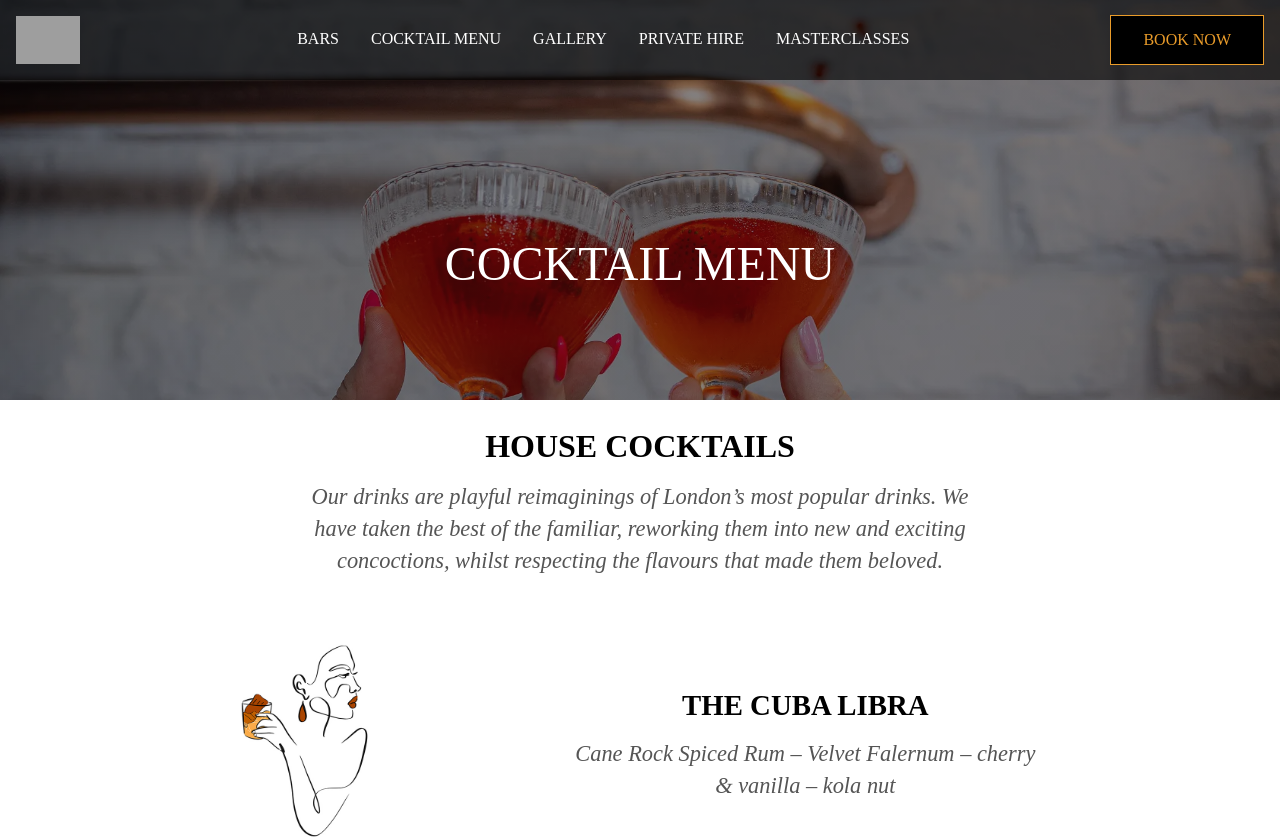
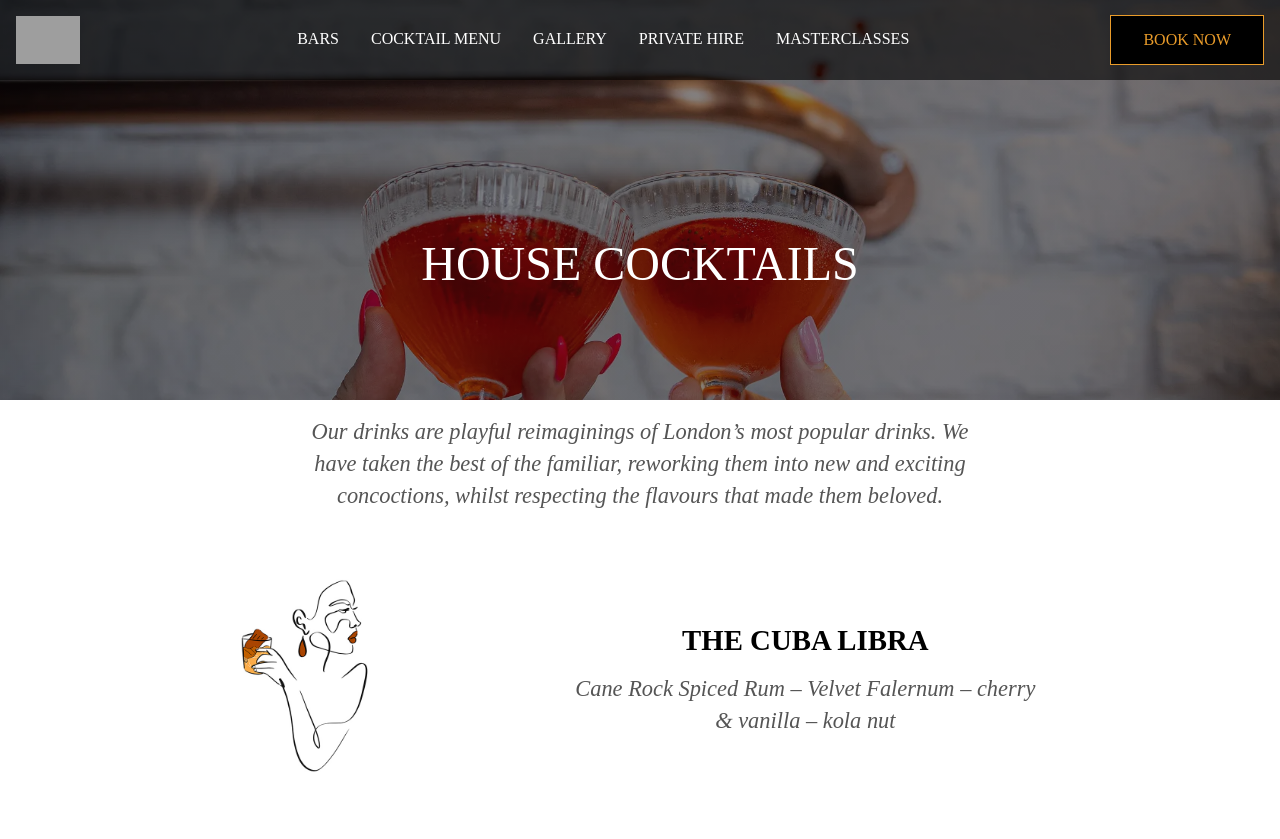
Before and after one commit to dovetailbars/website, a React (Vite) app: page /cocktail-menu in a window 1280 px wide. Shown: the top 839 px of the page. Built offline with nearby package versions, Linux system fonts and the light colour scheme; grey boxes are pictures that could not be loaded; a web font is replaced by a local one.

Commit message:
button index fix

```diff
--- a/src/components/Layout.css
+++ b/src/components/Layout.css
@@ -45,15 +45,11 @@ img {
 
 @media (min-width: 600px) {
  .bar_buttons {
-  flex-direction: row;
-  justify-content: center;
-}
-}
-.bar_buttons {
-  margin-top: 2rem;
-  display: flex;
-  gap: 2rem;
-  justify-content: center;
+    position: relative;
+    flex-direction: row;
+    justify-content: center;
+    z-index: 1;
+  }
 }
 
 .buttonLink {
--- a/src/pages/CocktailMenu.tsx
+++ b/src/pages/CocktailMenu.tsx
@@ -6,7 +6,7 @@ import StandardHero from "../components/StandardHero";
 export default function() {
     const hero = {
         image: "/images/DTB-Initial-Cocktail-Shoot-LR-020.jpg",
-        content: <StandardHero heading="Cocktail Menu" />
+        content: <StandardHero heading="House Cocktails" />
     };
 
     const menu = [...drinks.values()];
@@ -14,7 +14,6 @@ export default function() {
     return (
         <Layout hero={hero}>
             <section className="cocktailmenu">
-                <h1>House Cocktails</h1>
                 <p>Our drinks are playful reimaginings of London’s most popular drinks. We have taken the best of the familiar, reworking them into new and exciting concoctions, whilst respecting the flavours that made them beloved.</p>
                 <div className="cocktailmenu_container">
                     {menu.map((cocktail) => (
```
